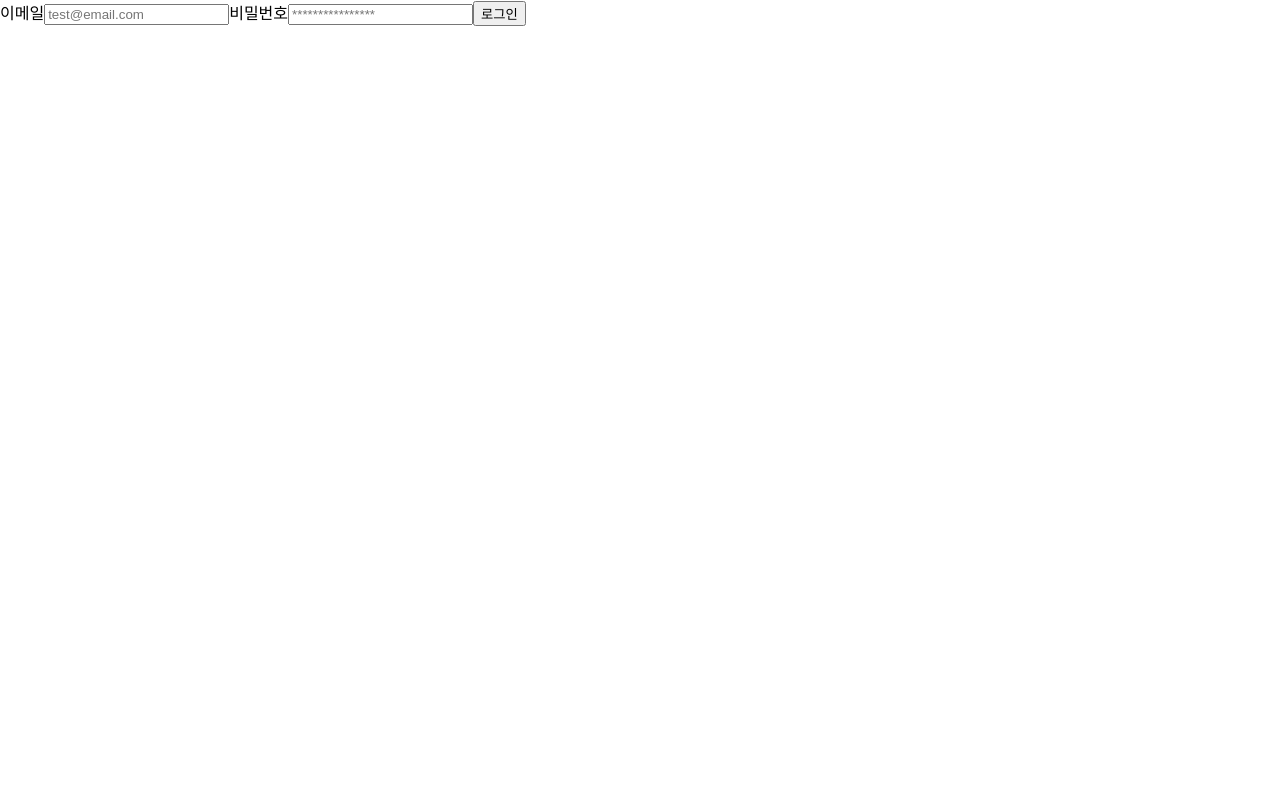
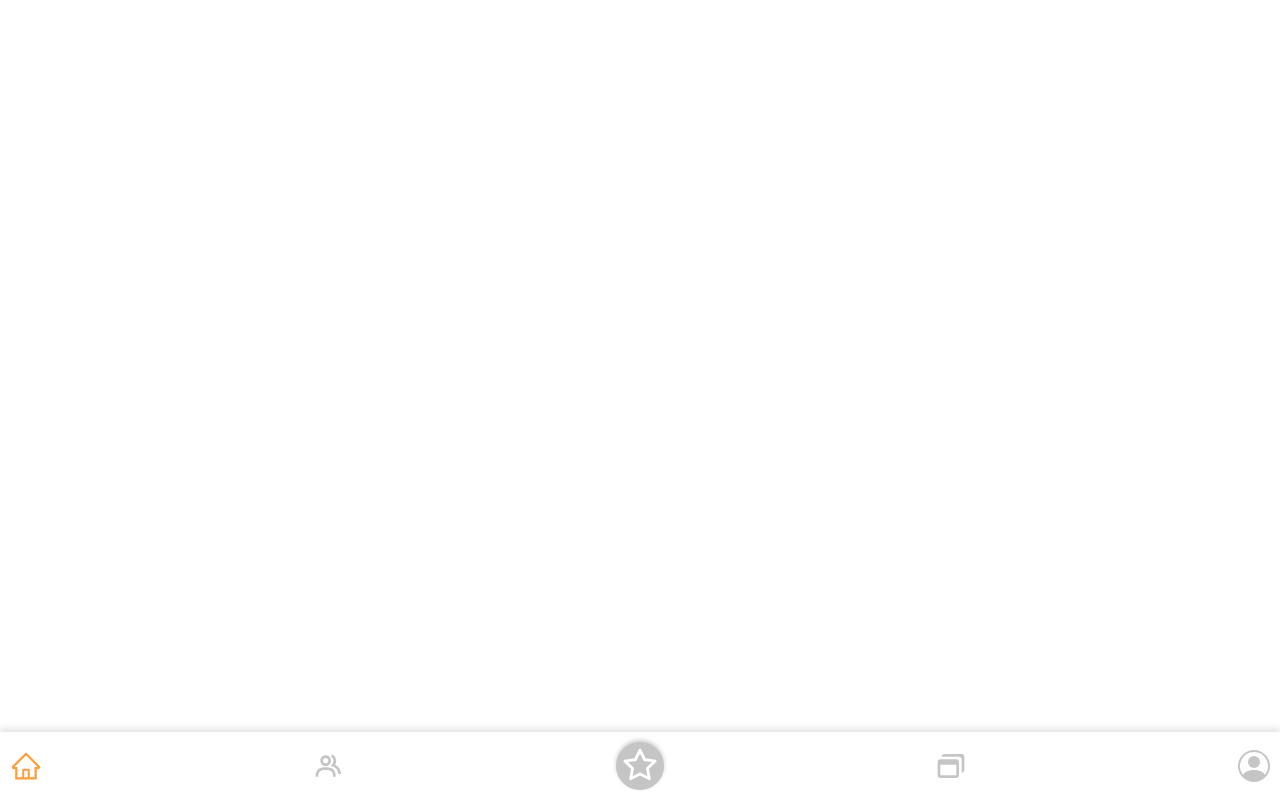
Before and after one commit to Jade-Good/FoodReco, a React (Create React App) app in the folder frontend/: page / in a window 1280 px wide. Built offline with nearby package versions, Linux system fonts and the light colour scheme.

Commit message:
Feat/FE : Login 페이지 완료

```diff
--- a/frontend/src/components/inputs/StyledPwInputIcon.tsx
+++ b/frontend/src/components/inputs/StyledPwInputIcon.tsx
@@ -1,6 +1,13 @@
 import React from 'react';
 import styled from 'styled-components';
 import { AiOutlineLock } from 'react-icons/ai';
+import {
+  Control,
+  FieldPath,
+  FieldValues,
+  RegisterOptions,
+  useController,
+} from 'react-hook-form';
 
 const InputContainer = styled.div`
   display: flex;
@@ -26,19 +33,39 @@ const Icon = styled(AiOutlineLock)`
   color: #c6c5c5;
 `;
 
-interface StyledBasicInputWithIconProps {
-  placeholder: string;
+export type TControl<T extends FieldValues> = {
+  placeholder?: string;
   style?: React.CSSProperties;
-}
+  className?: string;
+  control: Control<T>;
+  name: FieldPath<T>;
+  rules?: Omit<
+    RegisterOptions<T>,
+    'valueAsNumber' | 'valueAsDate' | 'setValueAs' | 'disabled'
+  >;
+};
 
-const StyledPwInputIcon: React.FC<StyledBasicInputWithIconProps> = ({
+const StyledPwInputIcon: React.FC<TControl<any>> = ({
+  className,
   placeholder,
   style,
+  name,
+  rules,
+  control,
 }) => {
+  const {
+    field: { value, onChange },
+  } = useController({ name, rules, control });
   return (
     <InputContainer style={style}>
       <Icon />
-      <StyledInput placeholder={placeholder} />
+      <StyledInput
+        className={className}
+        placeholder={placeholder}
+        value={value}
+        onChange={onChange}
+        style={style}
+      />
     </InputContainer>
   );
 };
--- a/frontend/src/pages/login/Login.tsx
+++ b/frontend/src/pages/login/Login.tsx
@@ -42,6 +42,12 @@ export const Login = () => {
 
       <form onSubmit={handleSubmit(handleLogin)}>
         <div className={classes.inputContainer}>
+          {errors.email && (
+            <small role="alert" style={{ color: 'red', fontSize: '10px' }}>
+              {errors.email.message}
+            </small>
+          )}
+
           <StyledIdInputIcon
             name="email" // 필드의 이름
             placeholder="이메일"
@@ -53,34 +59,28 @@ export const Login = () => {
                 message: '이메일 형식에 맞지 않습니다.',
               },
             }}
-            // {...register('email', {
-            //   pattern: {
-            //     value:
-            //       /^[0-9a-zA-Z]([-_.]?[0-9a-zA-Z])*@[0-9a-zA-Z]([-_.]?[0-9a-zA-Z])*.[a-zA-Z]{2,3}$/i,
-            //     message: '이메일 형식에 맞지 않습니다.',
-            //   },
-            // })}
           />
+
           <br />
-
+          {errors.password && (
+            <small role="alert" style={{ color: 'red', fontSize: '10px' }}>
+              {errors.password.message}
+            </small>
+          )}
           <StyledPwInputIcon
-            style={{ borderTop: 'none' }}
+            name="password"
             placeholder="비밀번호"
-            aria-invalid={
-              isSubmitted ? (errors.password ? 'true' : 'false') : undefined
-            }
-            {...register('password', {
+            control={control}
+            rules={{
               minLength: {
                 value: 8,
                 message: '8자리 이상 비밀번호를 사용하세요.',
               },
-            })}
+            }}
+            aria-invalid={
+              isSubmitted ? (errors.password ? 'true' : 'false') : undefined
+            }
           />
-          {errors.email && <small role="alert">{errors.email.message}</small>}
-
-          {errors.password && (
-            <small role="alert">{errors.password.message}</small>
-          )}
 
           <div>
             <p style={{ color: '#918C8C' }}>회원가입</p>
--- a/frontend/src/pages/main/Main.tsx
+++ b/frontend/src/pages/main/Main.tsx
@@ -1,5 +1,6 @@
 import React from 'react';
 import { useForm, SubmitHandler } from 'react-hook-form';
+import { MemberFooterHome } from '../../components/MemberFooter/MemberFooterHome';
 
 interface IForm {
   email: string;
@@ -18,44 +19,8 @@ export const Main: React.FC = () => {
   };
 
   return (
-    <form onSubmit={handleSubmit(onSubmit)}>
-      <label htmlFor="email">이메일</label>
-      <input
-        id="email"
-        type="text"
-        placeholder="test@email.com"
-        aria-invalid={
-          isSubmitted ? (errors.email ? 'true' : 'false') : undefined
-        }
-        {...register('email', {
-          required: '이메일은 필수 입력입니다.',
-          pattern: {
-            value: /\S+@\S+\.\S+/,
-            message: '이메일 형식에 맞지 않습니다.',
-          },
-        })}
-      />
-      {errors.email && <small role="alert">{errors.email.message}</small>}
-      <label htmlFor="password">비밀번호</label>
-      <input
-        id="password"
-        type="password"
-        placeholder="****************"
-        aria-invalid={
-          isSubmitted ? (errors.password ? 'true' : 'false') : undefined
-        }
-        {...register('password', {
-          required: '비밀번호는 필수 입력입니다.',
-          minLength: {
-            value: 8,
-            message: '8자리 이상 비밀번호를 사용하세요.',
-          },
-        })}
-      />
-      {errors.password && <small role="alert">{errors.password.message}</small>}
-      <button type="submit" disabled={isSubmitting}>
-        로그인
-      </button>
-    </form>
+    <>
+      <MemberFooterHome />
+    </>
   );
 };
--- a/frontend/src/styles/StyledInputs.ts
+++ b/frontend/src/styles/StyledInputs.ts
@@ -7,7 +7,6 @@ export const StyledBasicInput = styled.input`
   width: 17.125rem;
   height: 4.6875rem;
   flex-shrink: 0;
-  background-image: 'images/foodreco.png';
 `;
 
 export const StyledColorInput = styled.input`
```
